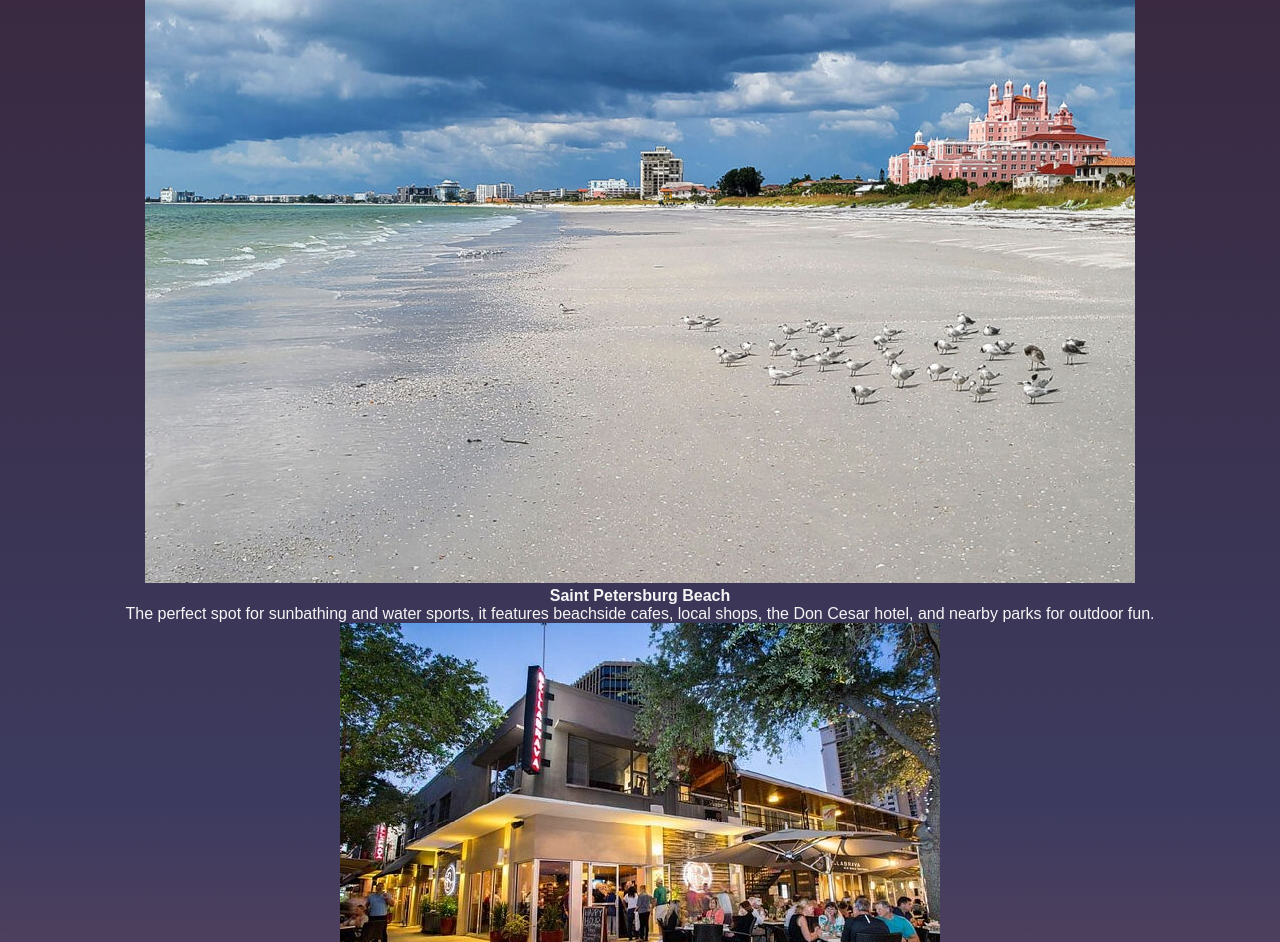
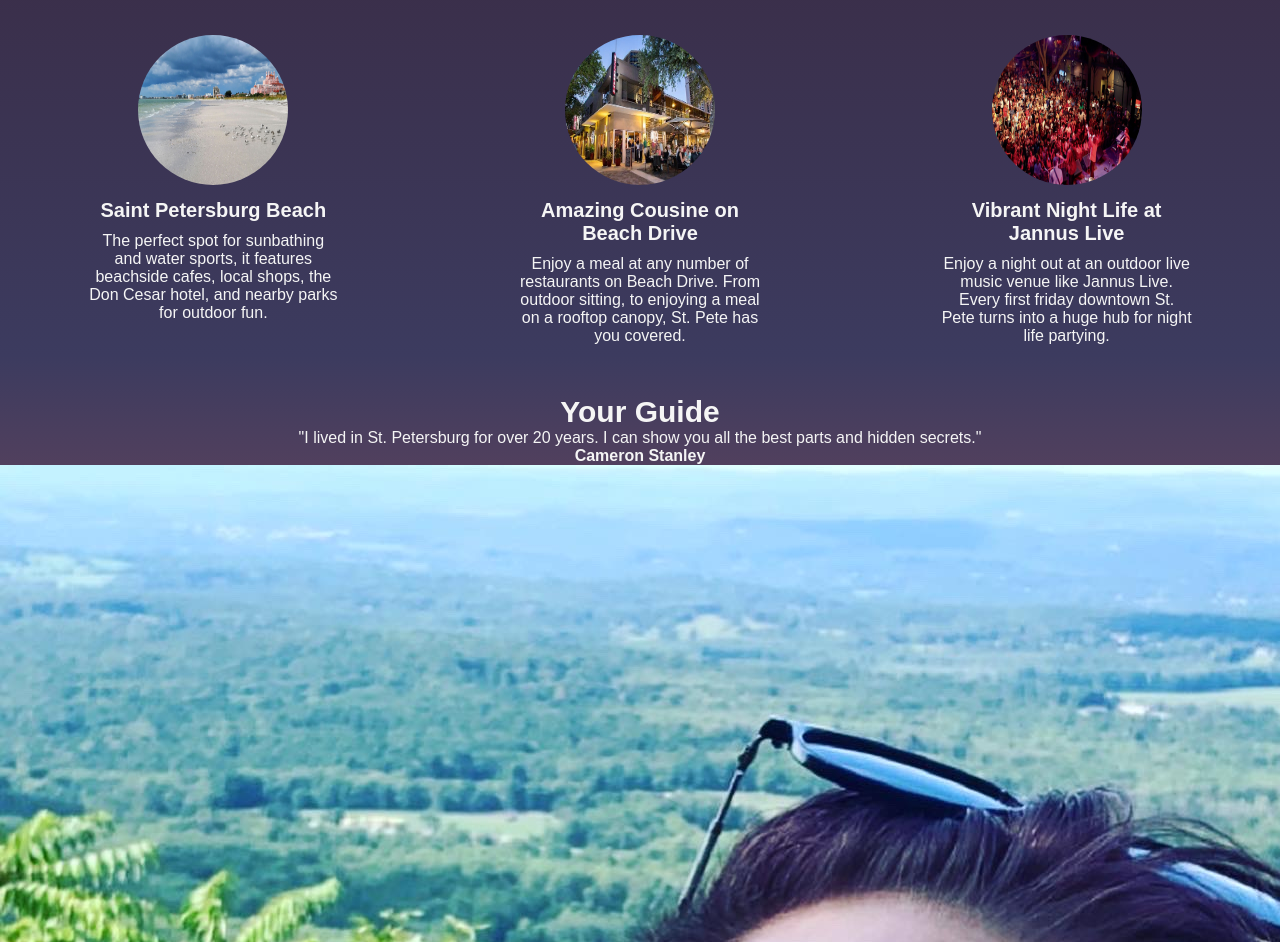
Before and after one commit to Cam96stanley/hometown-homepage, a plain HTML site: page index.html in a window 1280 px wide. Shown: the part 599-1541 px from the top of the page. Drawn offline with Linux system fonts and the light colour scheme; a web font is replaced by a local one.

Commit message:
Created style for activity section
Deleted unused image and created the display for
the activity section.

```diff
--- a/index.html
+++ b/index.html
@@ -25,14 +25,15 @@
 
     <!-- Activities Section -->
 
+    <h3>Top three things to do in St. Pete</h3>
     <div id="activity-section">
-      <h3>Top three things to do in St. Pete</h3>
       <div class="activity-item">
         <img
+          class="activity-img"
           src="assets/St-pete-beach.jpg"
           alt="A white sandy beach with waves gently crashing onto the shore. Seagulls are standing in the sand. The Don Cesar hotel is in the background along with other homes that neighbor the hotel."
         />
-        <h4>Saint Petersburg Beach</h4>
+        <h4 class="item-title">Saint Petersburg Beach</h4>
         <p>
           The perfect spot for sunbathing and water sports, it features
           beachside cafes, local shops, the Don Cesar hotel, and nearby parks
@@ -41,10 +42,11 @@
       </div>
       <div class="activity-item">
         <img
+          class="activity-img"
           src="assets/restaurant.jpg"
           alt="The outside of the BellaBrava restaurant in the evening. People are sitting outside under umbrellas having a meal."
         />
-        <h4>Amazing Cousine on Beach Drive</h4>
+        <h4 class="item-title">Amazing Cousine on Beach Drive</h4>
         <p>
           Enjoy a meal at any number of restaurants on Beach Drive. From outdoor
           sitting, to enjoying a meal on a rooftop canopy, St. Pete has you
@@ -53,10 +55,11 @@
       </div>
       <div class="activity-item">
         <img
+          class="activity-img"
           src="assets/Janus-live.jpg"
           alt="Jannus Live, an outdoor courtyard type music venue at night. A large crowd dancing to the music of a live band playing on stage."
         />
-        <h4>Vibrant Night Life at Jannus Live</h4>
+        <h4 class="item-title">Vibrant Night Life at Jannus Live</h4>
         <p>
           Enjoy a night out at an outdoor live music venue like Jannus Live.
           Every first friday downtown St. Pete turns into a huge hub for night
--- a/styles.css
+++ b/styles.css
@@ -27,3 +27,30 @@ h1 {
   background: rgba(157, 157, 157, 0.5);
   text-shadow: 0 0 2px black;
 }
+
+h3 {
+  margin-top: 50px;
+  font-size: 30px;
+}
+
+#activity-section {
+  margin: 50px 0 0 0;
+  display: flex;
+  justify-content: space-around;
+}
+
+.activity-item {
+  width: 250px;
+}
+
+.item-title {
+  margin-bottom: 10px;
+  font-size: 20px;
+}
+
+.activity-img {
+  width: 150px;
+  height: 150px;
+  border-radius: 50%;
+  margin-bottom: 10px;
+}
```
Also changed, not shown: assets/downtown.webp (deleted).
